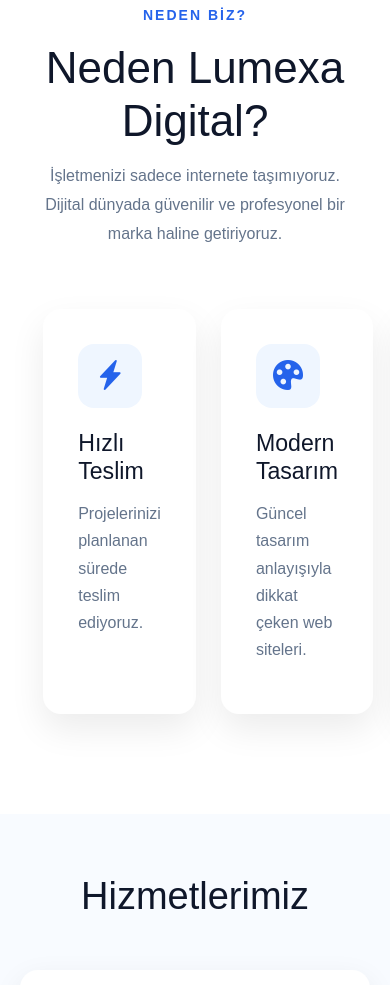
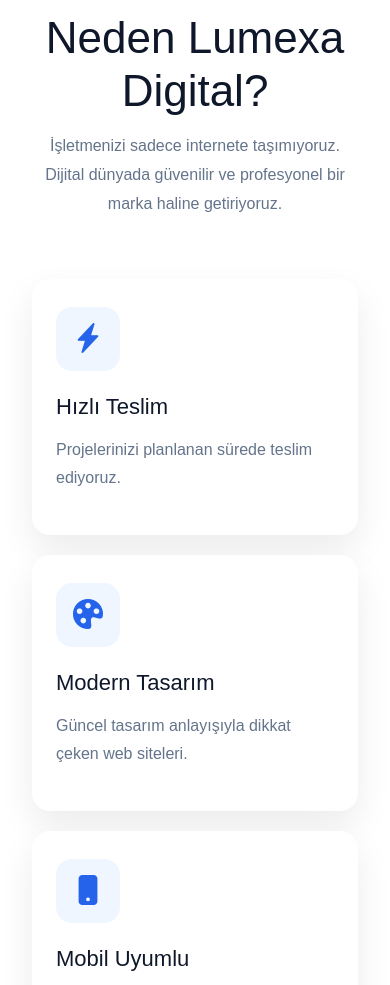
Before and after one commit to lumexa-digital/lumexa-website, a plain HTML site: page index.html in a window 390 px wide. Shown: the part 1284-2269 px from the top of the page. Drawn offline with nearby package versions, Linux system fonts and the light colour scheme.

Commit message:
neden lumexa mobil görünümü düzeltildi

```diff
--- a/style.css
+++ b/style.css
@@ -759,3 +759,31 @@
         margin-bottom: 22px;
     }
 }
+/* NEDEN LUMEXA - MOBİL DÜZELTME */
+@media (max-width: 768px) {
+    .why-us {
+        padding: 70px 20px;
+    }
+
+    .why-grid {
+        display: grid !important;
+        grid-template-columns: 1fr !important;
+        gap: 20px !important;
+    }
+
+    .why-card {
+        width: 100% !important;
+        min-height: auto !important;
+        padding: 28px 24px !important;
+    }
+
+    .why-card h3 {
+        font-size: 22px;
+        line-height: 1.3;
+    }
+
+    .why-card p {
+        font-size: 16px;
+        line-height: 1.7;
+    }
+}
```
